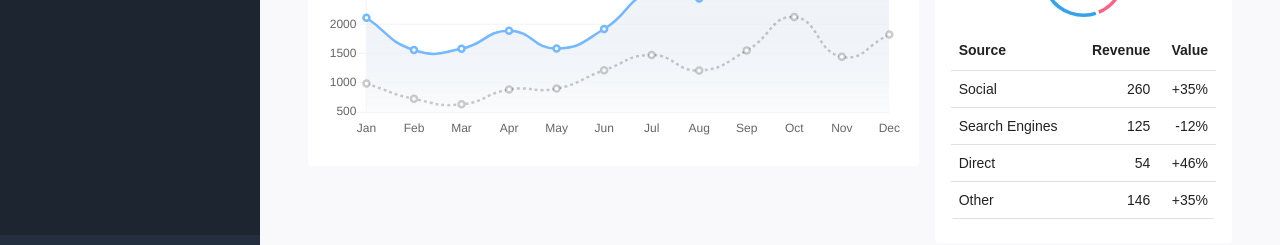
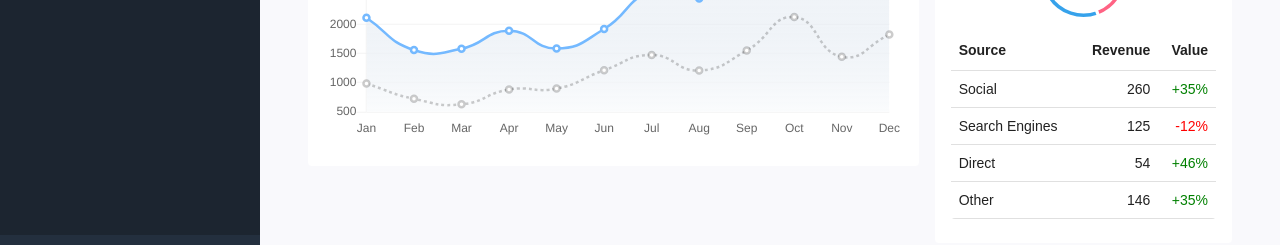
Before and after one commit to naldal/Material-Dashboard, a React (Create React App) app: page /#/ in a window 1280 px wide. Shown: the part 501-746 px from the top of the page. Built offline with nearby package versions, Linux system fonts and the light colour scheme; grey boxes are pictures that could not be loaded; the HTML template or start-up script is replaced by a standard one.

Commit message:
diverse with percentage

```diff
--- a/src/Default.jsx
+++ b/src/Default.jsx
@@ -251,7 +251,11 @@ const Default = () => {
                                                     {row.subject}
                                                 </TableCell>
                                                 <TableCell align={"right"} style={{padding:"8px"}}>{row.revenue}</TableCell>
-                                                <TableCell align={"right"} style={{padding:"8px"}}>{row.value}</TableCell>
+                                                {
+                                                    `${row.value}`.charAt(0) === '+' ? <TableCell align={"right"} style={{padding:"8px", color: "green"}}>{row.value}</TableCell> :
+                                                        <TableCell align={"right"} style={{padding:"8px",color: "red"}}>{row.value}</TableCell>
+                                                }
+
                                             </TableRow>
                                         ))}
                                     </TableBody>
```
